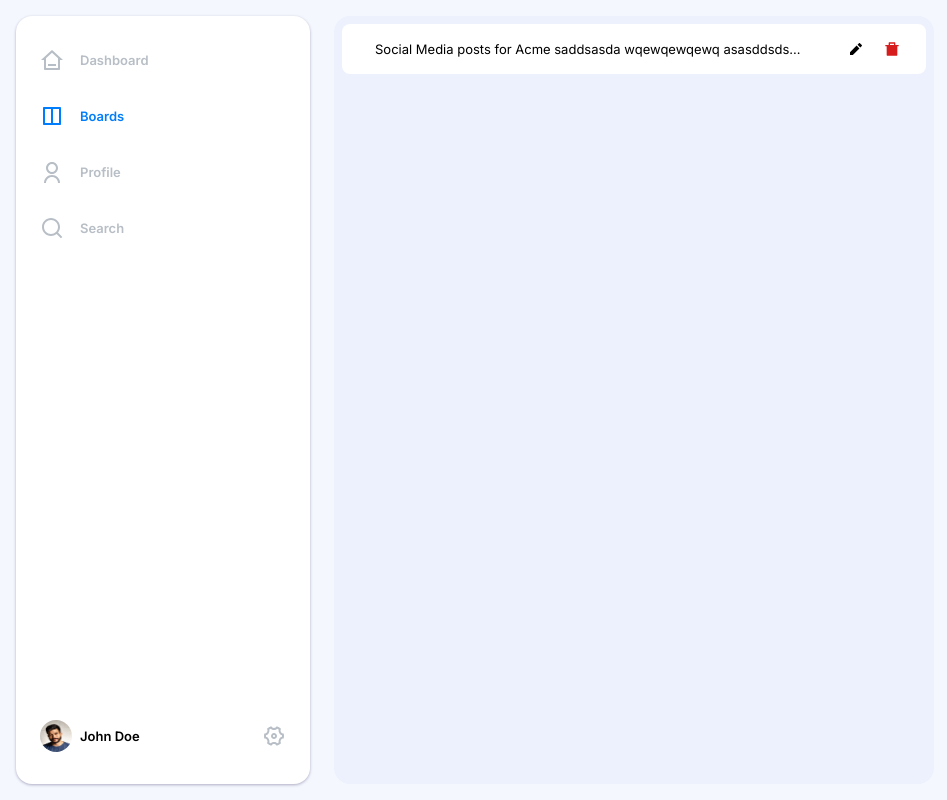
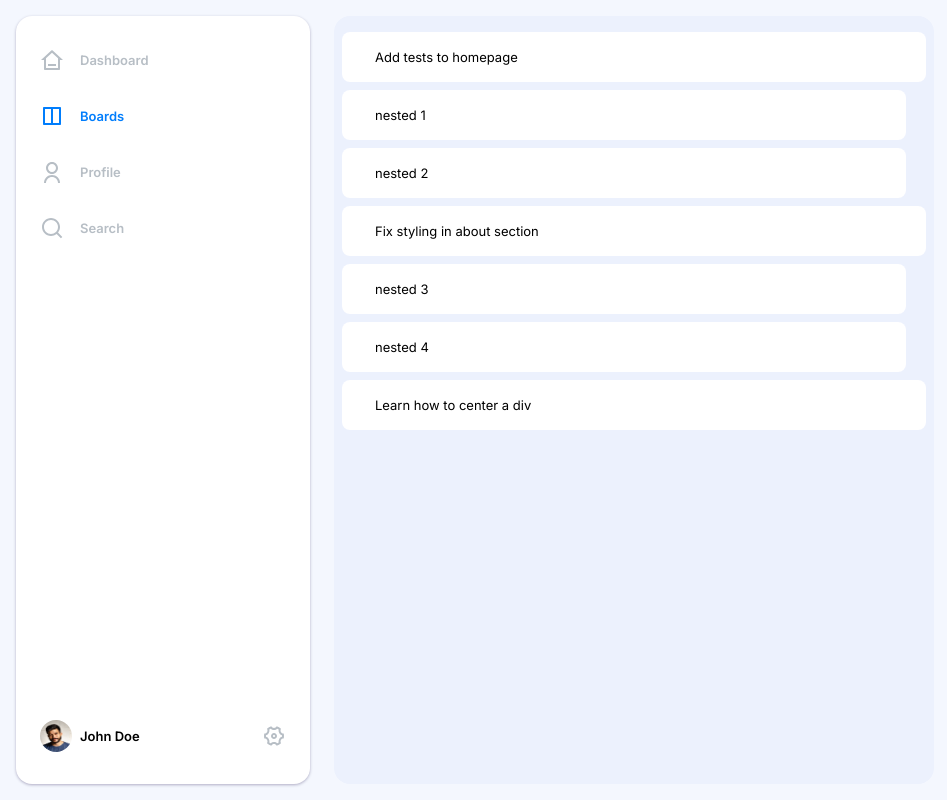
Before and after one commit to AdamStrzelec/Storyboard, a React (Create React App) app: page /boards in a window 1280 px wide. Shown: the whole page, without its empty margins (0-947 px from the left). Built offline with nearby package versions, Linux system fonts and the light colour scheme.

Commit message:
first logic

```diff
--- a/package.json
+++ b/package.json
@@ -4,6 +4,7 @@
   "private": true,
   "dependencies": {
     "@dnd-kit/core": "^6.1.0",
+    "@dnd-kit/sortable": "^8.0.0",
     "@reduxjs/toolkit": "^2.2.6",
     "@testing-library/jest-dom": "^5.17.0",
     "@testing-library/react": "^13.4.0",
--- /dev/null
+++ b/src/components/molecules/DragAndDropContainer/DragAndDropContainer.tsx
@@ -0,0 +1,46 @@
+import React from 'react';
+import { useSortable } from '@dnd-kit/sortable';
+import { CSS } from '@dnd-kit/utilities';
+import { DndContext, useDraggable, useDroppable } from '@dnd-kit/core';
+
+interface DragAndDropContainerProps {
+	id: string;
+	children: React.ReactElement;
+}
+
+export const DragAndDropContainer = ({
+	id,
+	children,
+}: DragAndDropContainerProps) => {
+	const {
+		attributes,
+		listeners,
+		setNodeRef,
+		transform,
+		transition,
+		isDragging,
+	} = useSortable({
+		id,
+		data: {
+			type: 'container',
+		},
+	});
+
+	const style = {
+		transition,
+		transform: CSS.Transform.toString(
+			transform && { ...transform, scaleY: 1 },
+		),
+	};
+
+	return (
+		<div
+			ref={setNodeRef}
+			style={{ ...style, opacity: isDragging ? 0.5 : 1 }}
+			{...attributes}
+			{...listeners}
+		>
+			{children}
+		</div>
+	);
+};
--- a/src/components/molecules/DragAndDropItem/DragAndDropItem.tsx
+++ b/src/components/molecules/DragAndDropItem/DragAndDropItem.tsx
@@ -1,14 +1,17 @@
+import { UniqueIdentifier } from '@dnd-kit/core';
 import React from 'react';
 import { IconButton } from 'src/components/atoms/IconButton/IconButton';
 import styled, { css } from 'styled-components';
 
 interface DragAndDropItemProps {
+	id: UniqueIdentifier;
 	text: string;
 	onEdit: () => void;
 	onDelete: () => void;
 }
 
 export const DragAndDropItem = ({
+	id,
 	text,
 	onEdit,
 	onDelete,
@@ -33,6 +36,12 @@ const Wrapper = styled.div(
 		display: flex;
 		align-items: center;
 		justify-content: center;
+		margin: 8px 0;
+		user-select: none;
+
+		&:hover ${ButtonsWrapper} {
+			opacity: 1;
+		}
 	`,
 );
 
@@ -50,4 +59,6 @@ const Text = styled.p(
 const ButtonsWrapper = styled.div`
 	display: flex;
 	padding-right: 16px;
+	opacity: 0;
+	transition: opacity 0.15s ease-in-out;
 `;
--- a/src/components/organisms/Board/Board.tsx
+++ b/src/components/organisms/Board/Board.tsx
@@ -1,21 +1,192 @@
-import React from 'react';
+import React, { useState } from 'react';
 import { DragAndDropItem } from 'src/components/molecules/DragAndDropItem/DragAndDropItem';
 import styled, { css } from 'styled-components';
+import {
+	DndContext,
+	KeyboardSensor,
+	PointerSensor,
+	useSensor,
+	useSensors,
+	closestCorners,
+	DragEndEvent,
+	Active,
+	UniqueIdentifier,
+	DragOverlay,
+} from '@dnd-kit/core';
+import {
+	arrayMove,
+	sortableKeyboardCoordinates,
+	SortableContext,
+	verticalListSortingStrategy,
+	rectSortingStrategy,
+} from '@dnd-kit/sortable';
+import { DragAndDropContainer } from 'src/components/molecules/DragAndDropContainer/DragAndDropContainer';
 
 export const Board = () => {
+	const [tasks, setTasks] = useState([
+		{ id: '1', title: 'Add tests to homepage' },
+		{ id: '2', title: 'Fix styling in about section' },
+		{ id: '3', title: 'Learn how to center a div' },
+	]);
+
+	const [nestedTasks, setNestedTasks] = useState([
+		{ id: '4', title: 'nested 1', parentId: '1' },
+		{ id: '5', title: 'nested 2', parentId: '1' },
+		{ id: '6', title: 'nested 3', parentId: '2' },
+		{ id: '7', title: 'nested 4', parentId: '2' },
+	]);
+
+	const [active, setActive] = useState<UniqueIdentifier | null>(null);
+
+	const sensors = useSensors(
+		useSensor(PointerSensor),
+		useSensor(KeyboardSensor, {
+			coordinateGetter: sortableKeyboardCoordinates,
+		}),
+	);
+
+	const getTaskPos = (id?: string) =>
+		nestedTasks.findIndex((task) => task.id === id);
+
+	const handleDragEnd = (event: DragEndEvent) => {
+		const { active, over } = event;
+
+		if (active.id === over?.id) return;
+
+		setNestedTasks((tasks) => {
+			const originalPos = getTaskPos(active.id as string);
+			const newPos = getTaskPos(over?.id as string);
+
+			return arrayMove(tasks, originalPos, newPos);
+		});
+
+		setActive(null);
+	};
+
+	const getTaskPosParent = (id: string) =>
+		tasks.findIndex((task) => task.id === id);
+
+	const handleDragEndParent = (event: DragEndEvent) => {
+		const { active, over } = event;
+
+		if (active.id === over?.id) return;
+
+		setTasks((tasks) => {
+			//@ts-expect-error FIXME
+			const originalPos = getTaskPosParent(active.id);
+			//@ts-expect-error FIXME
+			const newPos = getTaskPosParent(over.id);
+
+			return arrayMove(tasks, originalPos, newPos);
+		});
+	};
+
 	return (
 		<Wrapper>
+			<DndContext
+				sensors={sensors}
+				collisionDetection={closestCorners}
+				onDragEnd={handleDragEndParent}
+			>
+				<SortableContext
+					items={tasks}
+					strategy={verticalListSortingStrategy}
+				>
+					{tasks.map((task) => (
+						<DragAndDropContainer key={task.id} id={task.id}>
+							<>
 								<DragAndDropItem
+									id={task.id}
+									text={task.title}
+									onEdit={() => {
+										console.log('');
+									}}
+									onDelete={() => {
+										console.log('');
+									}}
+								/>
+								<DndContext
+									sensors={sensors}
+									collisionDetection={closestCorners}
+									onDragEnd={handleDragEnd}
+									// onDragOver={(event) => console.log(event)}
+									onDragMove={(event) => {
+										const { active, over } = event;
+										console.log('active: ', event);
+										console.log('over: ', over?.id);
+									}}
+									onDragStart={({ active }) => {
+										setActive(active.id);
+									}}
+								>
+									<SortableContext
+										items={nestedTasks}
+										strategy={verticalListSortingStrategy}
+									>
+										{nestedTasks.map(
+											(nestedTask) =>
+												task.id ===
+													nestedTask.parentId && (
+													<DragAndDropContainer
+														id={nestedTask.id}
+														key={nestedTask.id}
+													>
+														<div
+															style={{
+																width: 'calc(100% - 20px)',
+															}}
+															onMouseDown={() => {
+																console.log(
+																	nestedTask.id,
+																);
+															}}
+														>
+															<DragAndDropItem
+																key={
+																	nestedTask.id
+																}
+																id={
+																	nestedTask.id
+																}
 																text={
-					'Social Media posts for Acme saddsasda wqewqewqewq asasddsdsa xzcxczxzcxz qwewwqeewqe'
+																	nestedTask.title
 																}
 																onEdit={() => {
-					/**/
+																	console.log(
+																		'',
+																	);
 																}}
 																onDelete={() => {
-					/**/
+																	console.log(
+																		'',
+																	);
 																}}
 															/>
+														</div>
+													</DragAndDropContainer>
+												),
+										)}
+										<DragOverlay>
+											{active && (
+												<DragAndDropItem
+													id={active}
+													text={'test'}
+													onEdit={() => {
+														console.log('');
+													}}
+													onDelete={() => {
+														console.log('');
+													}}
+												/>
+											)}
+										</DragOverlay>
+									</SortableContext>
+								</DndContext>
+							</>
+						</DragAndDropContainer>
+					))}
+				</SortableContext>
+			</DndContext>
 		</Wrapper>
 	);
 };
```
Also changed, not shown: 1 other file (tests, documents, lock files or other folders). Lines whose indentation alone changed are shown as unchanged.
